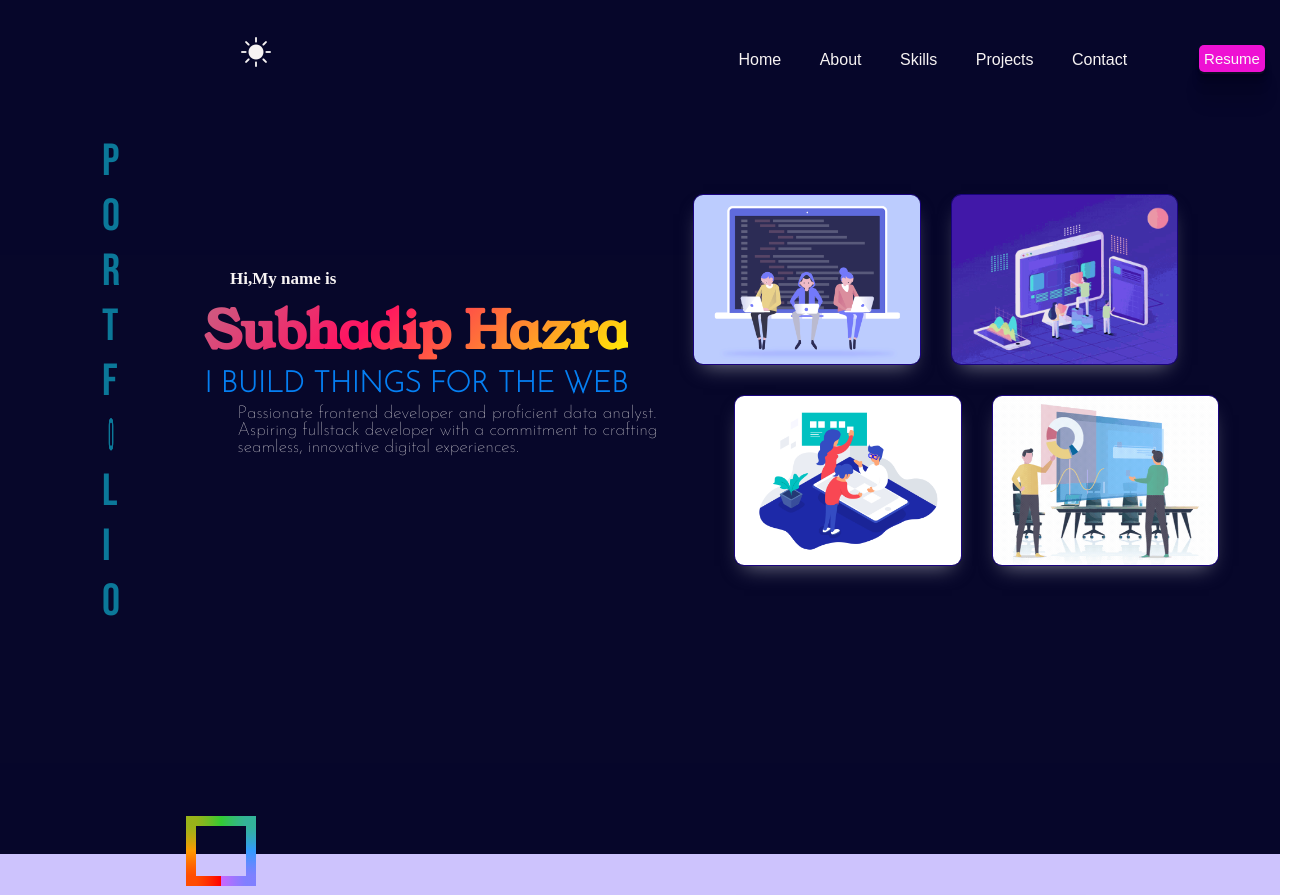
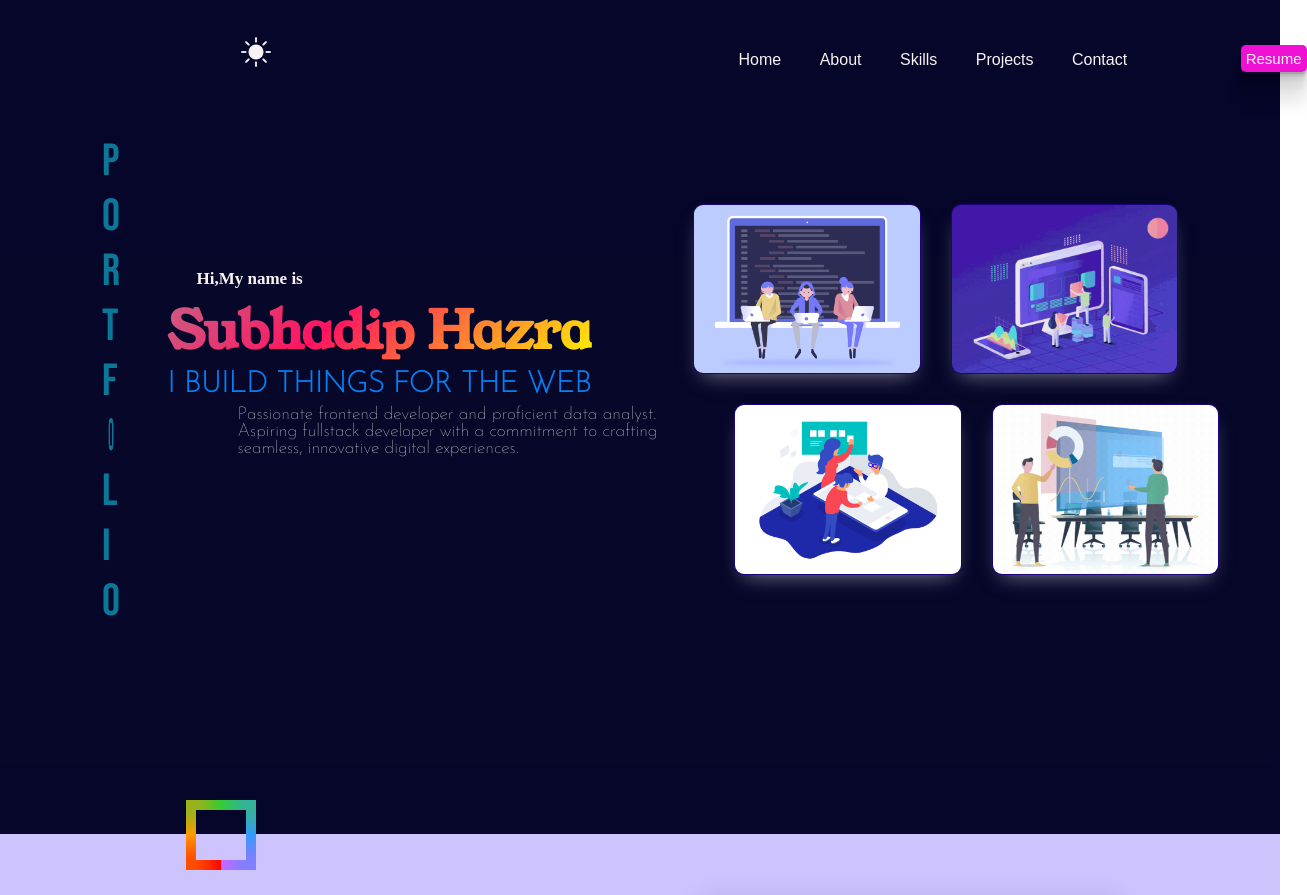
Before and after one commit to Subhadip-Hazra/HTML-CSS-PORTFOLIO, a plain HTML site: page index.html in a window 1280 px wide. Shown: the top 895 px of the page, 1307 px wide, since content can reach past the window. Drawn offline with nearby package versions, Linux system fonts and the light colour scheme; a web font is replaced by a local one.

Commit message:
Add files via upload

```diff
--- a/style.css
+++ b/style.css
@@ -51,7 +51,7 @@ body {
 .box .resume .button{
     text-decoration: solid;
     position: relative;
-    left: 37rem;
+    left: 39.6rem;
     top: -16px;
     transition: transform .2s;
     color: #faf9f9;
@@ -90,7 +90,7 @@ body {
     display: flex;
     width: 80%;
     max-width: 1200px;
-    height: 720px;
+    height: 700px;
     margin: 0 auto;
 }
 #home{
@@ -106,7 +106,7 @@ header {
 }
 header h3{
     position: relative;
-    right:22.3rem;
+    right:24.4rem;
     top:7.4rem;
     font-family: Martian Mono;
     font-size: 17px;
@@ -114,7 +114,7 @@ header h3{
 header h1
 {
     position: relative;
-    right:14rem;
+    right:16.3rem;
     top:4rem;
     font-family: Young Serif;
     background-image: linear-gradient(
@@ -152,7 +152,7 @@ header p {
 header h2{
     position: relative;
     top: -0.1rem;
-    right: 14rem;
+    right: 16.3rem;
     font-family:Josefin Sans;
     font-size: 29.4px;
     color: var(--accent-color);
@@ -269,7 +269,7 @@ section h2 {
     width: 50px;
     height: 50px;
     right: 80%;
-    top: 51rem;
+    top: 50rem;
     border: 10px solid transparent;
     border-image: conic-gradient(
         #ff0000 0%,
@@ -455,7 +455,7 @@ animation-delay: calc(.2s * var(--i))
 .container3 i{
     position: relative;
     font-size: 35px;
-    left: 35rem;
+    left: 39rem;
     top:290px;
     padding: 20px;
     transition: transform .2s;
```
